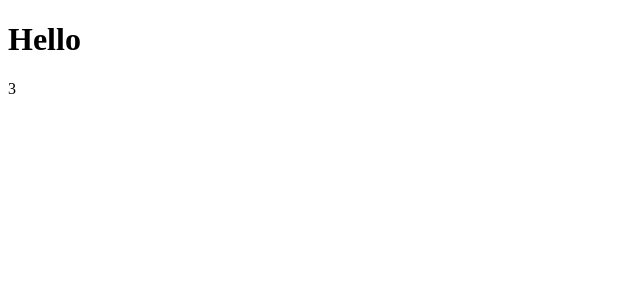
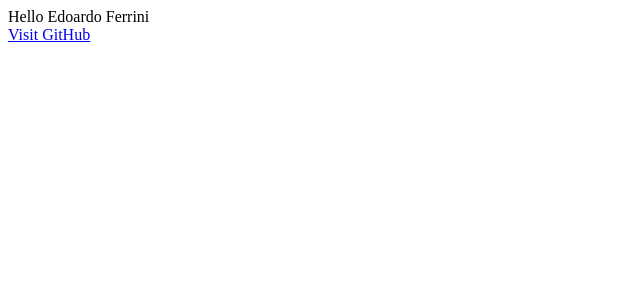
Before and after one commit to EdoardoFerrini/react-intro, a React (Vite) app: page / in a window 1280 px wide. Shown: the top 300 px of the page, without its empty margins (0-640 px from the left). Built offline with nearby package versions, Linux system fonts and the light colour scheme.

Commit message:
Dynamic Attributes

```diff
--- a/src/App.tsx
+++ b/src/App.tsx
@@ -1,11 +1,13 @@
-const a = 1;
-const b = 2;
+const yourname = "Edoardo Ferrini";
+const url = "https://github.com/EdoardoFerrini";
 
 function App() {
   return (
     <>
-      <h1>Hello</h1>
-      {a + b}
+      <div>Hello {yourname}</div>
+      <a href={url} target="_blank">
+        Visit GitHub
+      </a>
     </>
   );
 }
```
